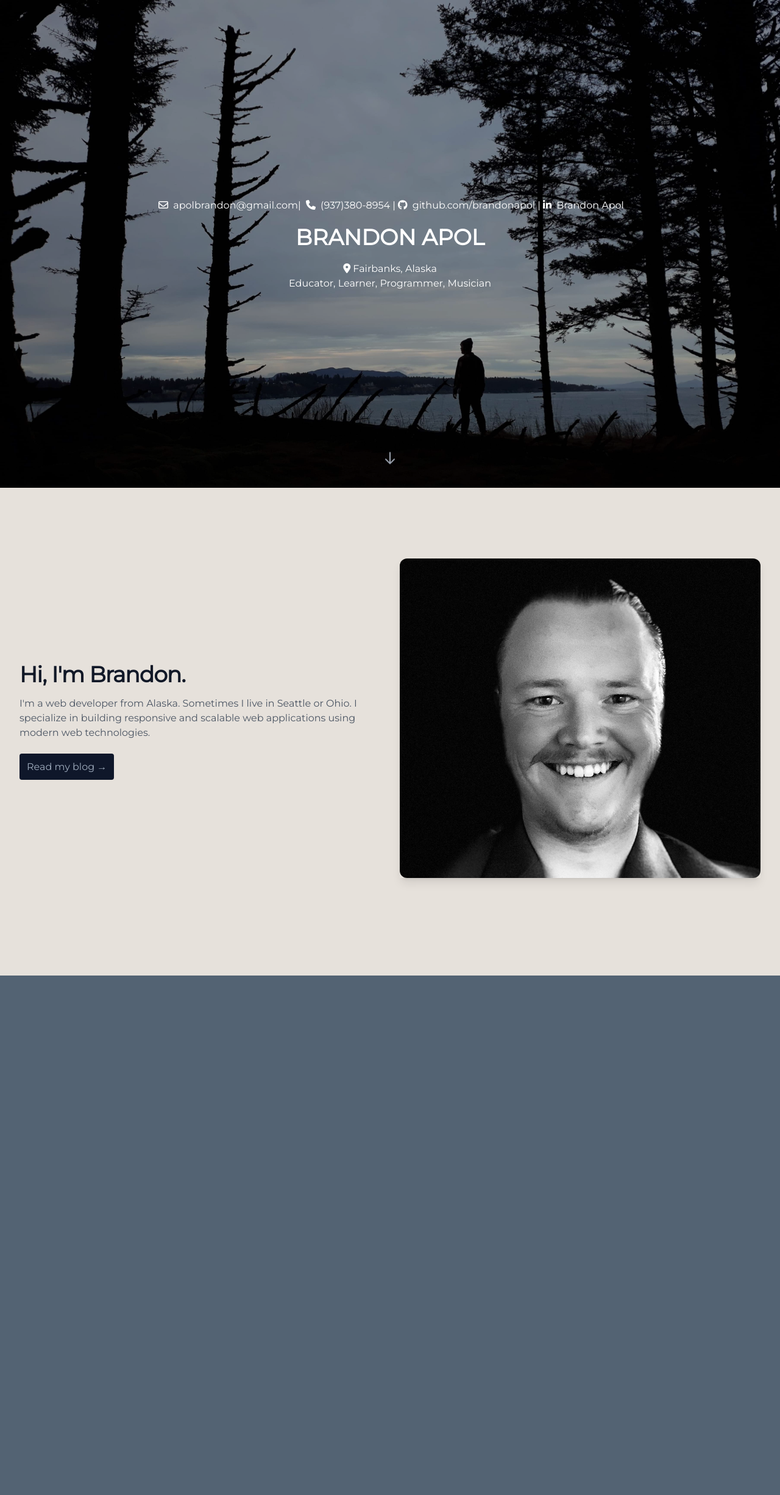
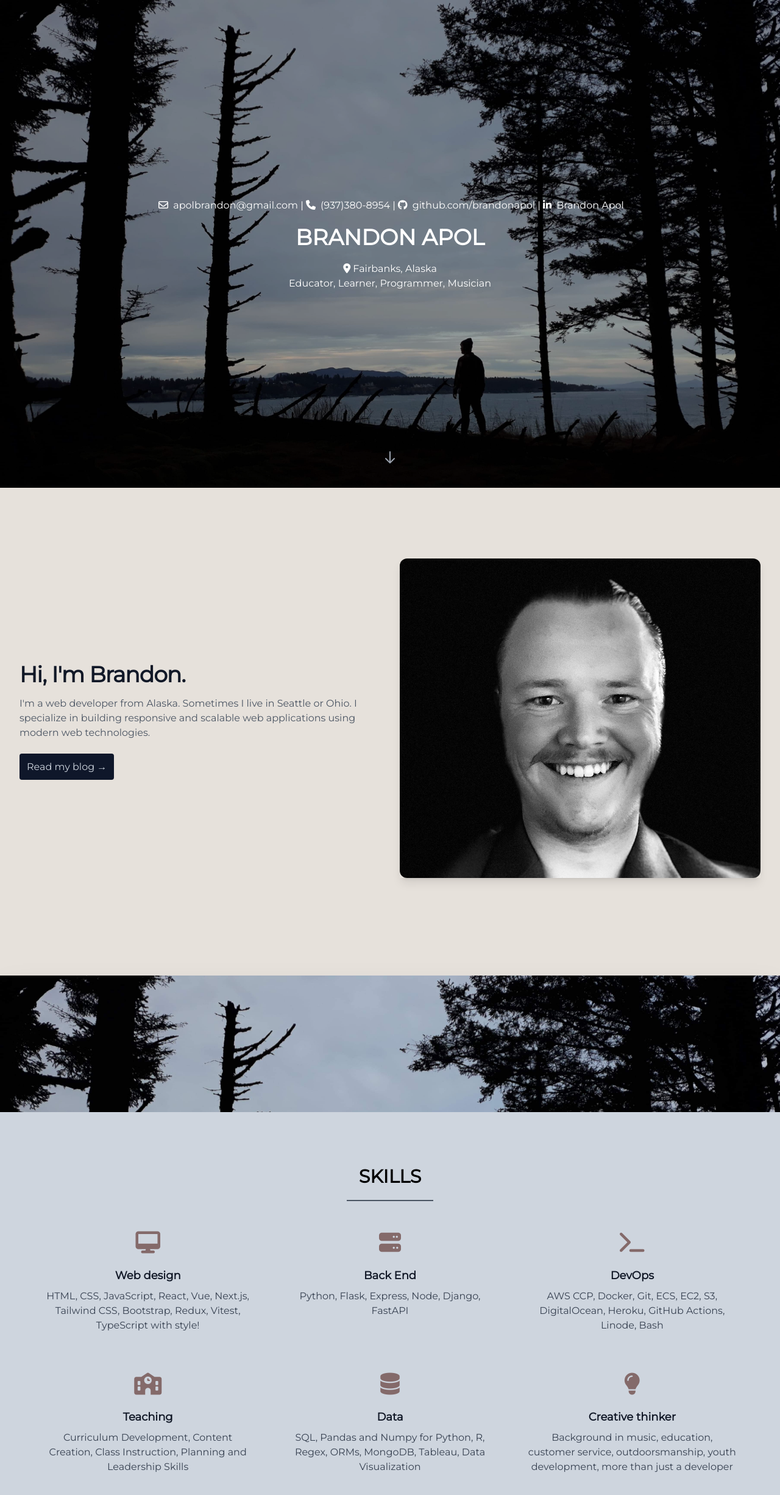
Before and after one commit to brandonapol/birchwood-blog, a Next.js app: page / in a window 1280 px wide. Shown: the top 2452 px of the page at 61% size. Before the commit the page ends 1600 px from the top, so only its background shows below. Built offline with nearby package versions, Linux system fonts and the light colour scheme.

Commit message:
added skills section

```diff
--- a/src/pages/index.tsx
+++ b/src/pages/index.tsx
@@ -1,7 +1,6 @@
 import { type NextPage } from "next";
 import Background from '../../public/assets/IMG_2035.JPG'
 import Profile from '../../public/assets/profile.jpeg'
-import Image from "next/image";
 
 const Home: NextPage = () => {
 
@@ -12,10 +11,24 @@ const Home: NextPage = () => {
       className='flex flex-row justify-center mx-auto bg-cover bg-fixed h-screen shadow-2xl'
       >
         <div className='flex flex-col justify-center align-middle place-items-center text-white bg-black w-screen bg-opacity-30 rounded'>
-        <p className="font-italic lead"><i className="far fa-envelope p-1"></i><a href="mailto:apolbrandon@gmail.com"> apolbrandon@gmail.com</a>
+        {/* <p className="font-italic lead"><i className="far fa-envelope p-1"></i><a href="mailto:apolbrandon@gmail.com"> apolbrandon@gmail.com</a>
          | <i className="fas fa-phone p-1"></i> (937)380-8954 |
          <i className="fab fa-github p-1"></i> <a href="https://github.com/brandonapol">github.com/brandonapol</a> |
-         <i className="fab fa-linkedin-in p-1"></i><a href="https://www.linkedin.com/in/brandonapol/"> Brandon Apol</a></p>
+         <i className="fab fa-linkedin-in p-1"></i><a href="https://www.linkedin.com/in/brandonapol/"> Brandon Apol</a></p> */}
+         <div className="font-italic lead flex flex-row">
+          <div className="hover:text-cadet transition duration-250">
+            <i className="far fa-envelope p-1"></i><a href="mailto:apolbrandon@gmail.com"> apolbrandon@gmail.com |</a>
+          </div>
+          <div className="hover:text-cadet transition duration-250">
+          <i className="fas fa-phone p-1"></i> (937)380-8954 |
+          </div>
+          <div className="hover:text-cadet transition duration-250">
+          <i className="fab fa-github p-1"></i> <a href="https://github.com/brandonapol">github.com/brandonapol</a> |
+          </div>
+          <div className="hover:text-cadet transition duration-250">
+          <i className="fab fa-linkedin-in p-1"></i><a href="https://www.linkedin.com/in/brandonapol/"> Brandon Apol</a>
+          </div>
+         </div>
             <h1 className="text-4xl font-bold p-5">
               BRANDON APOL
             </h1>
@@ -28,7 +41,7 @@ const Home: NextPage = () => {
           </svg>
         </div>
     </div>
-    <div className="bg-timberwolf pt-5 h-screen">
+    <div className="bg-timberwolf pt-5 md:h-screen sm:h-auto">
         <div className="container mx-auto py-12 px-4 sm:px-6 lg:px-8">
           <div className="grid grid-cols-1 md:grid-cols-2 gap-8 py-12 items-center">
             <div className="md:order-2">
@@ -56,6 +69,62 @@ const Home: NextPage = () => {
           </div>
         </div>
     </div>
+    <div
+      style={{ backgroundImage: `url(${ Background.src })` }}
+      className='bg-cover bg-fixed h-56 shadow-2xl'>
+
+      </div>
+    <div className="bg-cadet pt-5 h-screen justify-center align-middle place-items-center">
+      <div className="flex flex-col container mx-auto py-12 px-4 sm:px-6 lg:px-8 justify-center align-middle place-items-center">
+        <div className="p-5 border-b-2 border-gray-600">
+          <h2 className="text-3xl font-bold">SKILLS</h2>
+        </div>
+        <div className="grid grid-cols-1 md:grid-cols-2 p-5 lg:grid-cols-3 gap-4 text-center">
+          <div className="p-5">
+            <div className="text-4xl text-rose p-2 mb-3">
+              <i className="fas fa-desktop"></i>
+            </div>
+            <h4 className="text-lg font-bold text-gray-900 mb-2">Web design</h4>
+            <p className="text-gray-700">HTML, CSS, JavaScript, React, Vue, Next.js, Tailwind CSS, Bootstrap, Redux, Vitest, TypeScript with style!</p>
+          </div>
+          <div className="p-5">
+            <div className="text-4xl text-rose p-2 mb-3">
+              <i className="fas fa-server"></i>
+            </div>
+            <h4 className="text-lg font-bold text-gray-900 mb-2">Back End</h4>
+            <p className="text-gray-700">Python, Flask, Express, Node, Django, FastAPI</p>
+          </div>
+          <div className="p-5">
+            <div className="text-4xl text-rose p-2 mb-3">
+              <i className="fas fa-terminal"></i>
+            </div>
+            <h4 className="text-lg font-bold text-gray-900 mb-2">DevOps</h4>
+            <p className="text-gray-700">AWS CCP, Docker, Git, ECS, EC2, S3, DigitalOcean, Heroku, GitHub Actions, Linode, Bash</p>
+          </div>
+          <div className="p-5">
+            <div className="text-4xl text-rose p-2 mb-3">
+              <i className="fas fa-school"></i>
+            </div>
+            <h4 className="text-lg font-bold text-gray-900 mb-2">Teaching</h4>
+            <p className="text-gray-700">Curriculum Development, Content Creation, Class Instruction, Planning and Leadership Skills</p>
+          </div>
+          <div className="p-5">
+            <div className="text-4xl text-rose p-2 mb-3">
+              <i className="fas fa-database"></i>
+            </div>
+            <h4 className="text-lg font-bold text-gray-900 mb-2">Data</h4>
+            <p className="text-gray-700">SQL, Pandas and Numpy for Python, R, Regex, ORMs, MongoDB, Tableau, Data Visualization</p>
+          </div>
+          <div className="p-5">
+            <div className="text-4xl text-rose p-2 mb-3">
+              <i className="fas fa-lightbulb"></i>
+            </div>
+            <h4 className="text-lg font-bold text-gray-900 mb-2">Creative thinker</h4>
+            <p className="text-gray-700">Background in music, education, customer service, outdoorsmanship, youth development, more than just a developer</p>
+          </div>
+      </div>
+      </div>
+    </div>
 
     </>
   );
--- a/tailwind.config.cjs
+++ b/tailwind.config.cjs
@@ -7,8 +7,9 @@ const config = {
         'timberwolf': '#E6E1DB',
         'payne': '#536373',
         'slate-grey': '#7F8894',
-        'cadet': '#9FACBD',
-        'linen': '#FAEFE4'
+        'cadet': '#ced5de',
+        'linen': '#FAEFE4',
+        'rose': '#846a6a'
       }
     },
   },
```
